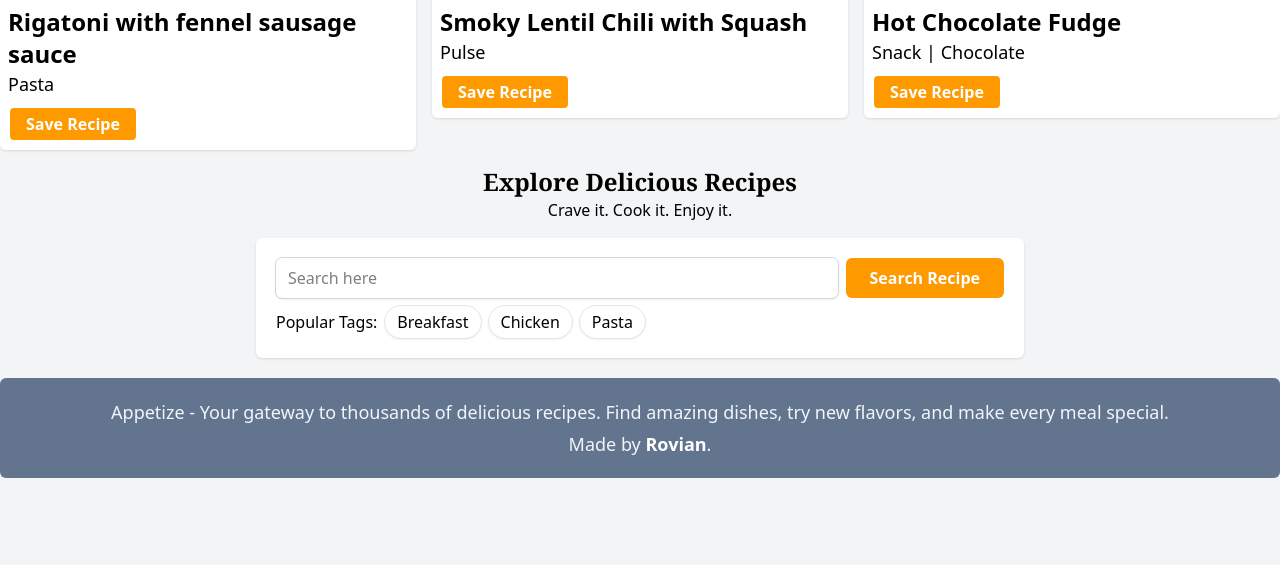
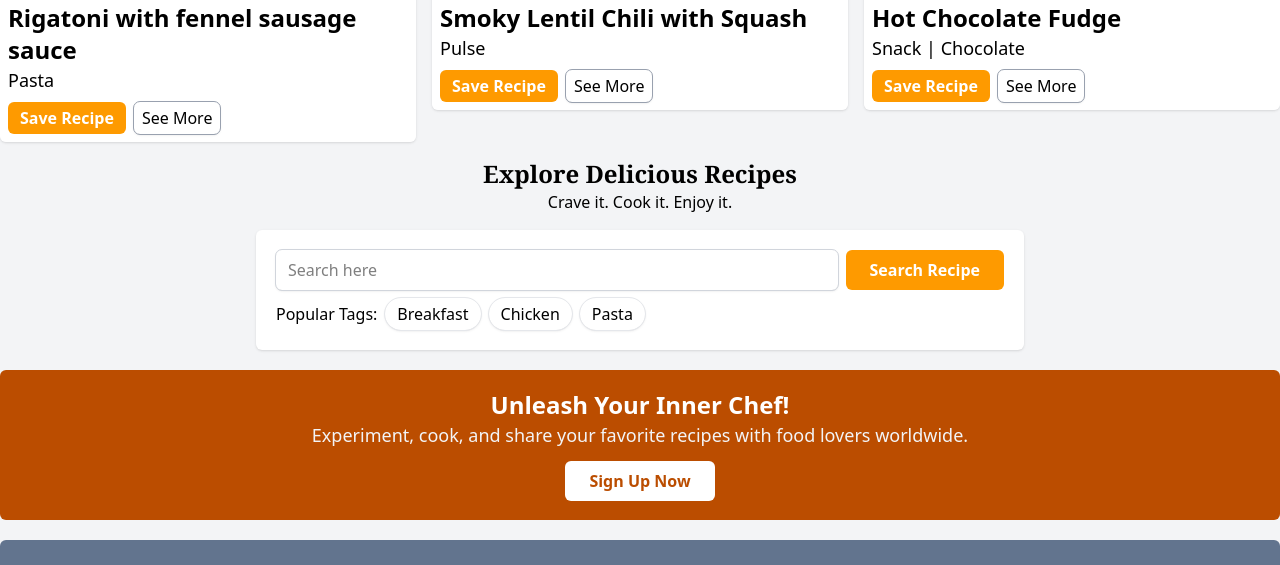
Before and after one commit to 2Rovian/Appetize, a Next.js app: page / in a window 1280 px wide. Shown: the part 1498-2063 px from the top of the page. Before the commit the page ends 1996 px from the top, so only its background shows below. Built offline with nearby package versions, Linux system fonts and the light colour scheme.

Commit message:
feito componente CTA

```diff
--- /dev/null
+++ b/src/app/components/CallToAction.tsx
@@ -0,0 +1,11 @@
+export default function CallToAction() {
+    return (
+        <section className="h-[150px] mt-5 w-full bg-amber-700 rounded-md text-gray-100 flex items-center justify-center">
+            <div className="flex flex-col justify-center items-center mx-10 text-center">
+                <h3 className="text-white text-xl md:text-2xl font-bold">Unleash Your Inner Chef!</h3>
+                <p className="md:text-lg">Experiment, cook, and share your favorite recipes with food lovers worldwide.</p>
+                <button className="px-6 py-2 bg-white text-amber-700 rounded-md font-bold cursor-pointer mt-2 md:mt-3 hover:bg-amber-500 hover:text-white hover:shadow-[0_0_10px_rgba(255,193,7,0.5)] transition duration-300 ease-in-out">Sign Up Now</button>
+            </div>
+        </section>
+    )
+}
--- a/src/app/components/Famous_Component.tsx
+++ b/src/app/components/Famous_Component.tsx
@@ -59,10 +59,19 @@ export default function Famous_Component() {
                                     </span>
                                 </div>
 
-                                <div className='lg:mt-2'>
-                                    <button className='px-4 py-1 border-2 font-semibold   hover:text-white
+                                <div className='lg:mt-2 flex lg:justify-start justify-between lg:gap-x-2'>
+
+                                    <button className='px-3 py-1 font-semibold  hover:text-white
                                     bg-amber-500 hover:bg-amber-600 text-white rounded-md cursor-pointer duration-300 ease-in-out
                                     '>Save Recipe</button>
+
+                                    <Link href={`receita/${articleItem.id}`} className='rounded-md'>
+                                        <button className='outline-gray-400 outline-1 px-2 py-1 rounded-md cursor-pointer shadow hover:bg-amber-700 hover:text-white duration-500 ease-in-out'>
+
+                                            See More
+                                        </button>
+
+                                    </Link>
 
                                 </div>
                             </div>
--- a/src/app/components/navbar/Navbar.tsx
+++ b/src/app/components/navbar/Navbar.tsx
@@ -7,7 +7,7 @@ export default function Navbar(){
             <nav className="size-full flex justify-between items-center ">
                 <div>
                     <Link href='/'>
-                        <span className="text-3xl font-bold font-serif">Appetize</span>
+                        <span className="text-3xl font-bold font-serif bg-clip-text text-transparent bg-gradient-to-r from-amber-700 to-orange-700">Appetize</span>
                     </Link>
                 </div>
                 <ul className="flex gap-x-4 text-xl">
--- a/src/app/page.tsx
+++ b/src/app/page.tsx
@@ -3,14 +3,16 @@ import Alt_Carrossel_Component from "./components/carrossel/Carrossel_Component"
 import Popular_Component from "./components/Popular_Component";
 import Famous_Component from "./components/Famous_Component";
 import Discover_Component from "./components/Discover_Component";
+import CallToAction from "./components/CallToAction";
 
 export default function Home() {
   return (
-    <div className="">
+    <div >
       <Alt_Carrossel_Component />
       <Popular_Component />
       <Famous_Component />
       <Discover_Component />
+      <CallToAction />
     </div>
   );
 }
```
